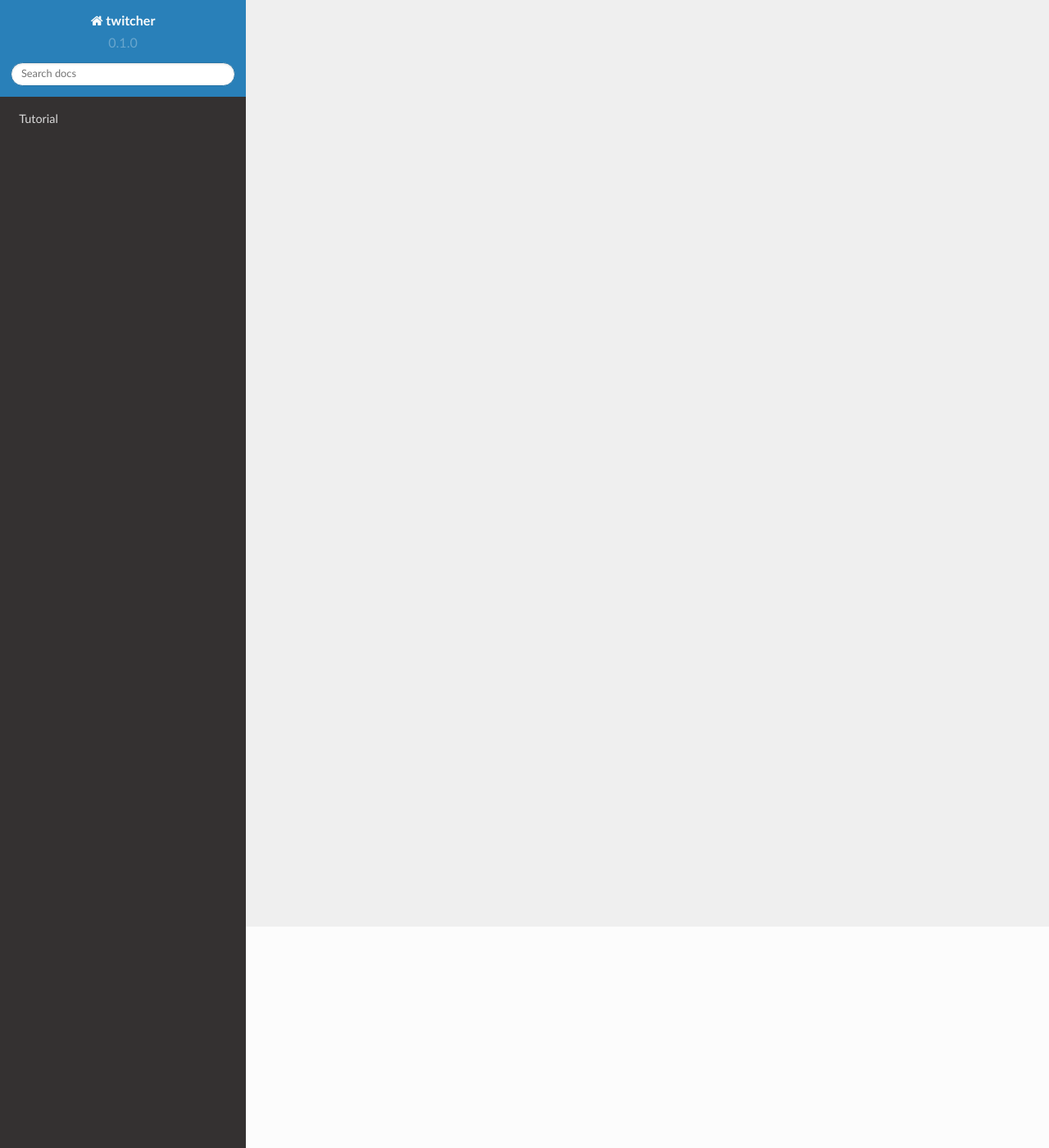
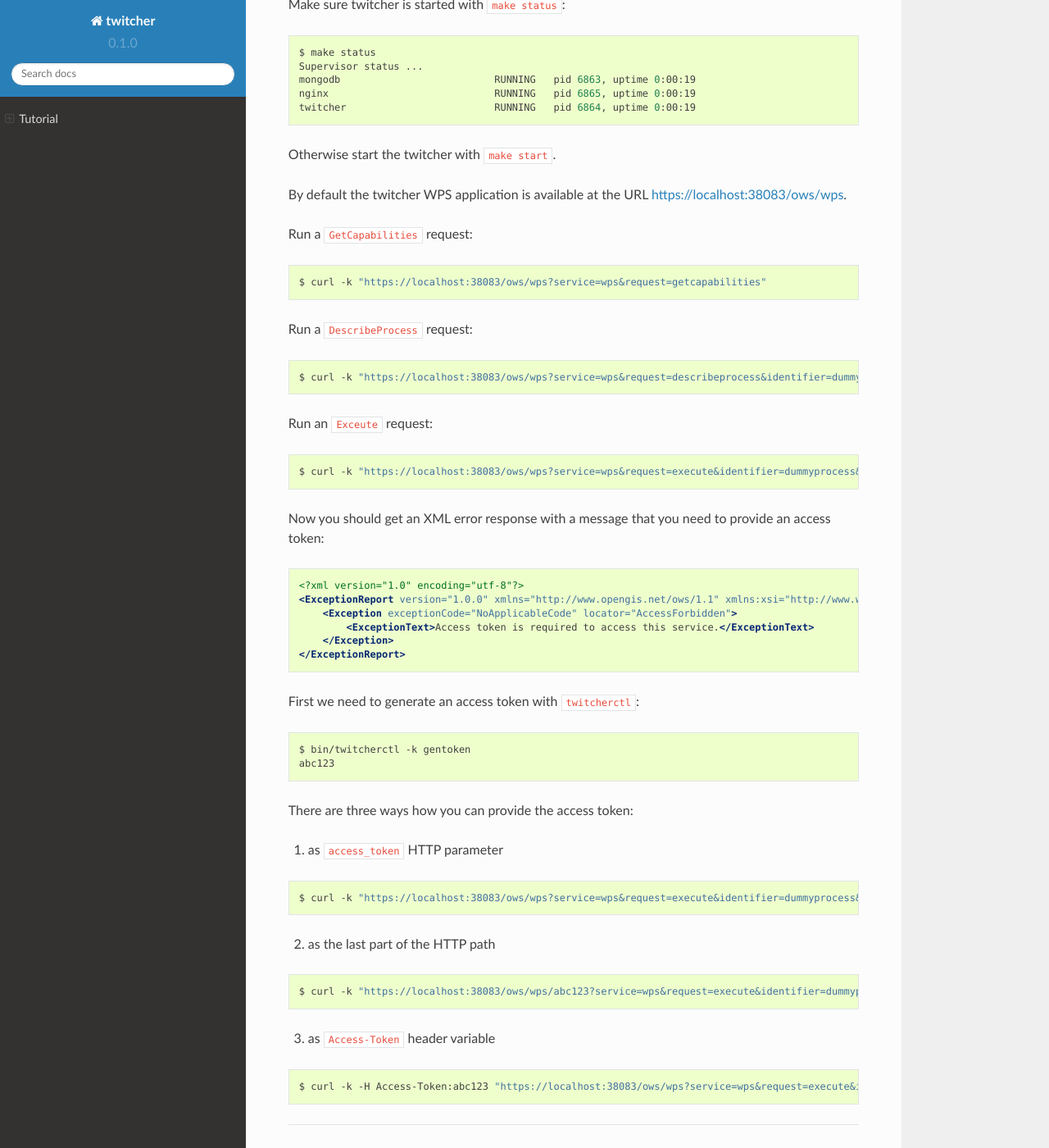
Before and after one commit to crim-ca/weaver, a Sphinx documentation site: the page built from docs/source/tutorial.rst, in a window 1280 px wide and 1400 px high, scrolled down 270 px. Shown: the whole window at 82% size. Built offline with Sphinx 7.4.7 and the Read the Docs theme 2.0.0, drawn with Linux system fonts in a browser that asks for light colours; some of the changed text lies outside the part shown.

Commit message:
updated docs ... tutorial

```diff
--- a/README.rst
+++ b/README.rst
@@ -34,6 +34,7 @@ Contents:
 .. toctree::
    :maxdepth: 1
 
+   installation
    tutorial
    appendix
 
--- a/docs/source/tutorial.rst
+++ b/docs/source/tutorial.rst
@@ -3,3 +3,85 @@
 ********
 Tutorial
 ********
+
+.. contents::
+    :local:
+    :depth: 2
+
+
+Use the WPS application comming with Twitcher
+=============================================
+
+Make sure twitcher is started with ``make status``:
+
+.. code-block:: sh
+
+    $ make status
+    Supervisor status ...
+    mongodb                          RUNNING   pid 6863, uptime 0:00:19
+    nginx                            RUNNING   pid 6865, uptime 0:00:19
+    twitcher                         RUNNING   pid 6864, uptime 0:00:19
+
+Otherwise start the twitcher with ``make start``.
+
+By default the twitcher WPS application is available at the URL https://localhost:38083/ows/wps.
+
+Run a ``GetCapabilities`` request:
+
+.. code-block:: sh
+
+    $ curl -k "https://localhost:38083/ows/wps?service=wps&request=getcapabilities"
+
+
+Run a ``DescribeProcess`` request:
+
+.. code-block:: sh
+
+    $ curl -k "https://localhost:38083/ows/wps?service=wps&request=describeprocess&identifier=dummyprocess&version=1.0.0"
+
+
+Run an ``Exceute`` request:
+
+.. code-block:: sh
+
+    $ curl -k "https://localhost:38083/ows/wps?service=wps&request=execute&identifier=dummyprocess&version=1.0.0"
+
+Now you should get an XML error response with a message that you need to provide an access token:
+
+
+.. code-block:: xml
+
+    <?xml version="1.0" encoding="utf-8"?>
+    <ExceptionReport version="1.0.0" xmlns="http://www.opengis.net/ows/1.1" xmlns:xsi="http://www.w3.org/2001/XMLSchema-instance" xsi:schemaLocation="http://www.opengis.net/ows/1.1 http://schemas.opengis.net/ows/1.1.0/owsExceptionReport.xsd">
+        <Exception exceptionCode="NoApplicableCode" locator="AccessForbidden">
+            <ExceptionText>Access token is required to access this service.</ExceptionText>
+        </Exception>
+    </ExceptionReport>
+
+First we need to generate an access token with ``twitcherctl``:
+
+.. code-block:: sh
+
+    $ bin/twitcherctl -k gentoken
+    abc123
+
+There are three ways how you can provide the access token:
+
+1. as ``access_token`` HTTP parameter
+
+.. code-block:: sh
+
+    $ curl -k "https://localhost:38083/ows/wps?service=wps&request=execute&identifier=dummyprocess&version=1.0.0&access_token=abc123"
+
+
+2. as the last part of the HTTP path
+
+.. code-block:: sh
+
+    $ curl -k "https://localhost:38083/ows/wps/abc123?service=wps&request=execute&identifier=dummyprocess&version=1.0.0"
+
+3. as ``Access-Token`` header variable
+
+.. code-block:: sh
+
+   $ curl -k -H Access-Token:abc123 "https://localhost:38083/ows/wps?service=wps&request=execute&identifier=dummyprocess&version=1.0.0"
```
Also changed, not shown: docs/source/installation.rst (added, +9 -0 lines).
